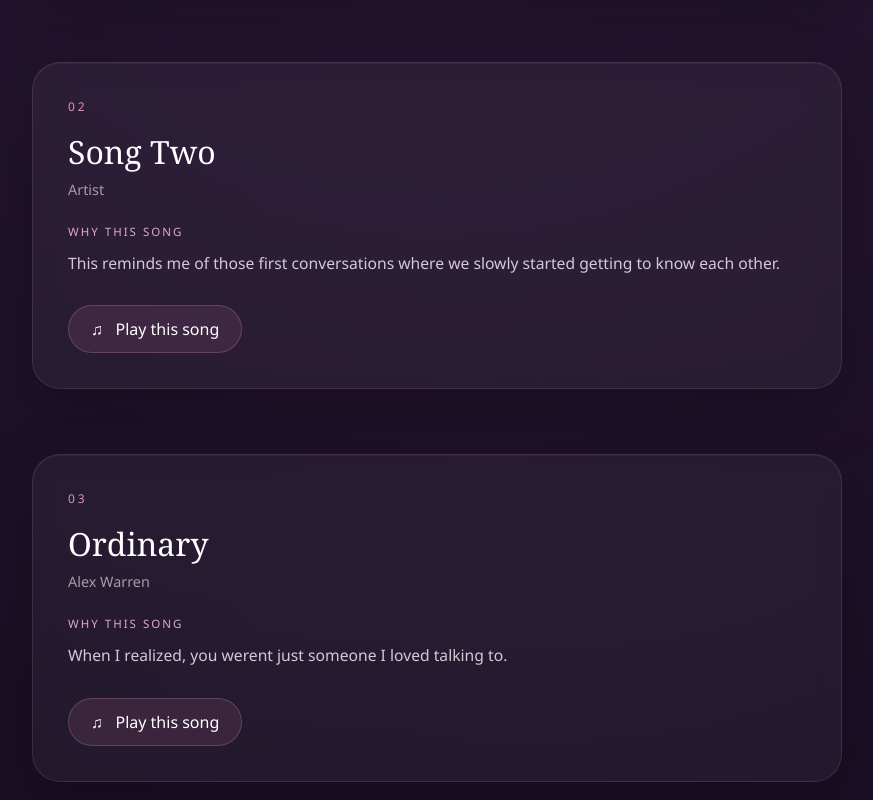
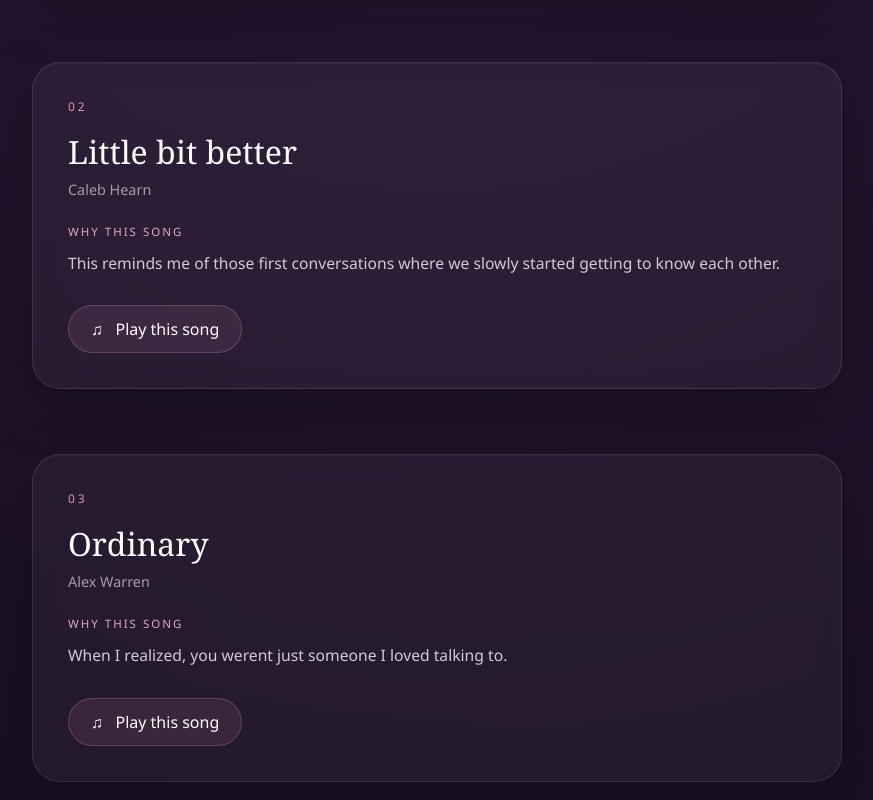
Before and after one commit to Dikotheboy4533/AllAlong, a plain HTML site: page index.html in a window 1280 px wide. Shown: the part 1540-2340 px from the top of the page, without its empty margins (203-1076 px from the left). Drawn offline with Linux system fonts and the light colour scheme.

Commit message:
Update index.html

```diff
--- a/index.html
+++ b/index.html
@@ -551,8 +551,8 @@ const songs = [
     },
 
     {
-        title: "Song Two",
-        artist: "Artist",
+        title: "Little bit better",
+        artist: "Caleb Hearn",
         link: "https://open.spotify.com/track/0GMs3jq70wmCo12pavj4st",
         reason:
         "This reminds me of those first conversations where we slowly started getting to know each other."
@@ -619,7 +619,7 @@ const songs = [
         artist: "Tyler Shaw",
         link: "https://open.spotify.com/track/31fMJwgrgNdk1IbWZEchX2",
         reason:
-        "I couldn't make a soundtrack for our first month without making something that's actually ours. So this one's just for you."
+        "Our song, which tells everything we'd ever wanna tell each other..."
     }
 
 ];
```
